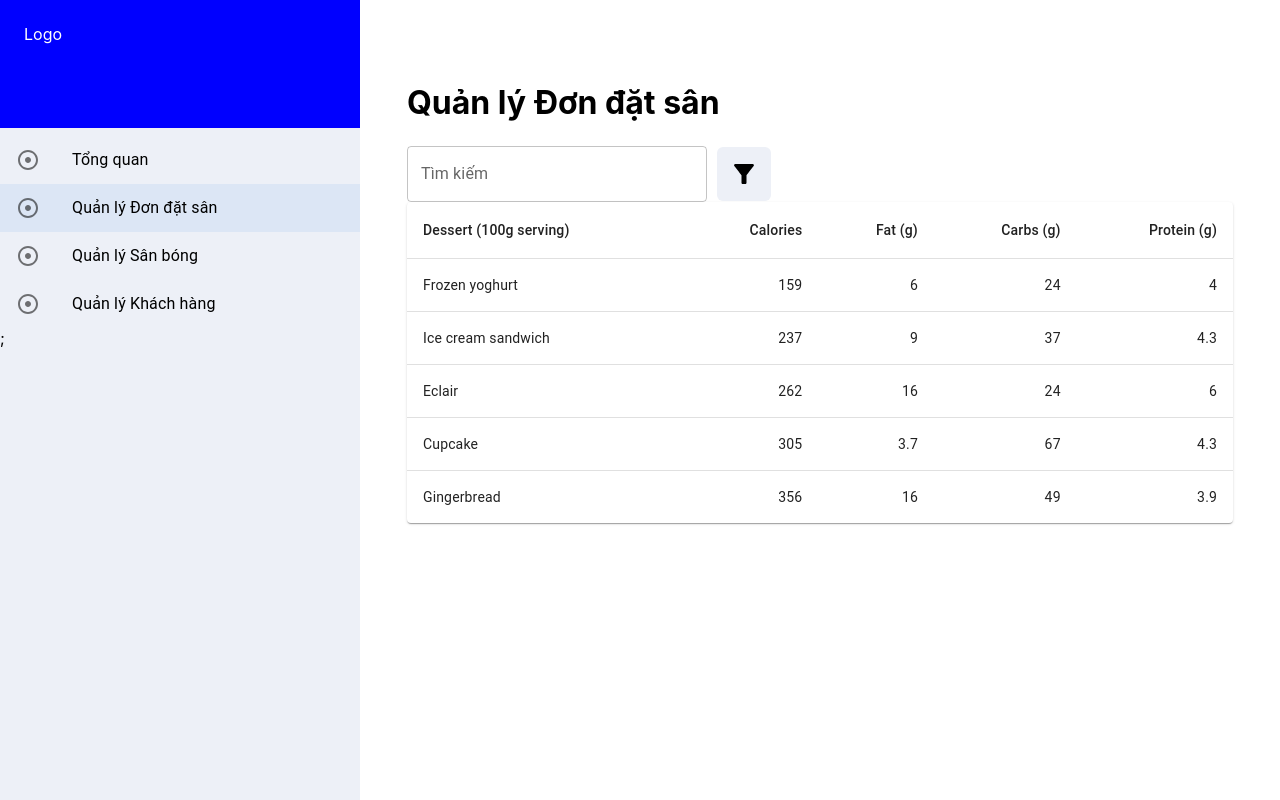
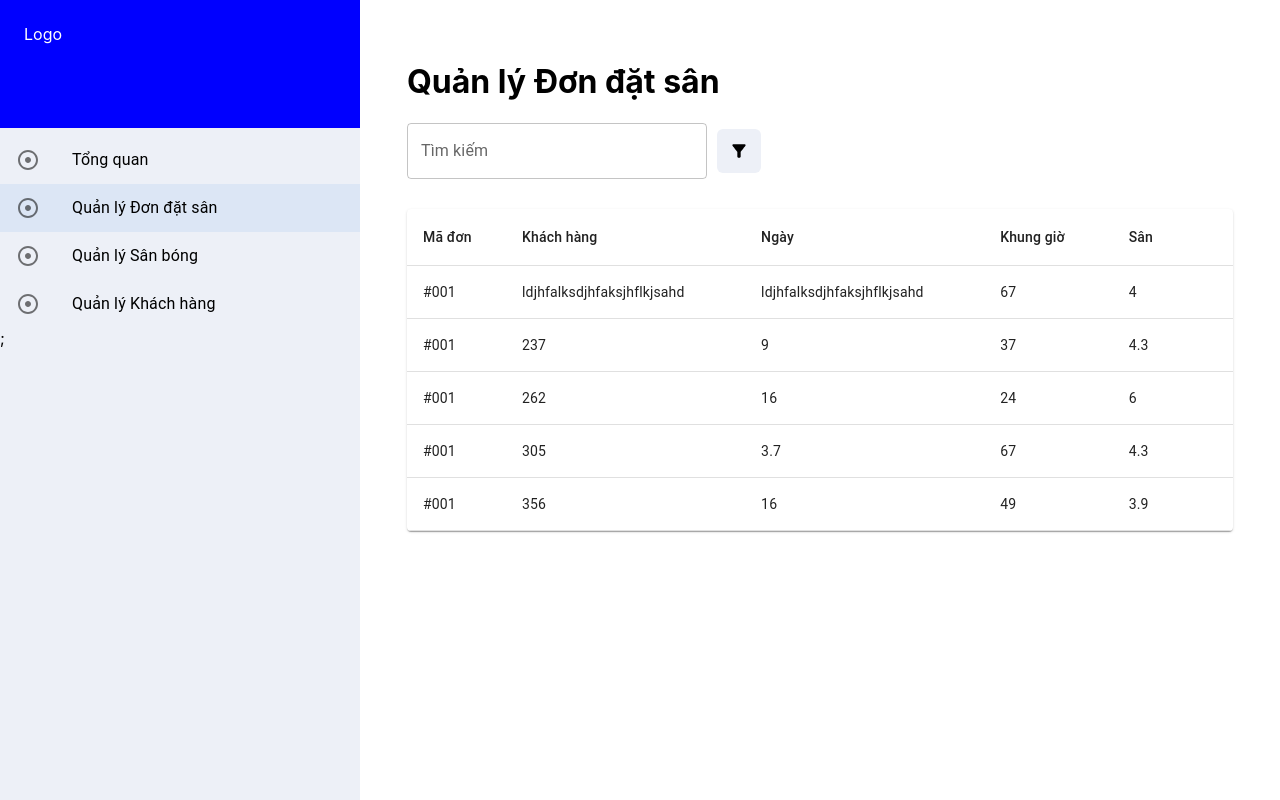
Before and after one commit to tronglt20/pitchfinder-web, a React (Create React App) app: page /order in a window 1280 px wide. Built offline with nearby package versions, Linux system fonts and the light colour scheme.

Commit message:
handle view list order

```diff
--- a/src/Components/sideContent/ContentItemMaterials/header.js
+++ b/src/Components/sideContent/ContentItemMaterials/header.js
@@ -7,6 +7,8 @@ const buttonStyles = {
   lineHeight: "42px",
   letterSpacing: "0em",
   textAlign: "left",
+  margin: 0,
+  marginBottom: "20px",
 };
 
 function Header(props) {
--- /dev/null
+++ b/src/Components/sideContent/ContentItems/Order/orderItem.js
@@ -0,0 +1,26 @@
+import React from "react";
+import { TableRow, TableCell } from "@mui/material";
+
+function OrderItem(props) {
+  return (
+    <TableRow key={props.key}>
+      <TableCell sx={{ width: "100px" }} align="left">
+        {props.orderId}
+      </TableCell>
+      <TableCell sx={{ width: "250px" }} align="left">
+        {props.customer}
+      </TableCell>
+      <TableCell sx={{ width: "250px" }} align="left">
+        {props.date}
+      </TableCell>
+      <TableCell sx={{ width: "150px" }} align="left">
+        {props.times}
+      </TableCell>
+      <TableCell sx={{ width: "150px" }} align="left">
+        {props.pitch}
+      </TableCell>
+    </TableRow>
+  );
+}
+
+export default OrderItem;
--- a/src/Components/sideContent/ContentItems/Order/orderSearch.js
+++ b/src/Components/sideContent/ContentItems/Order/orderSearch.js
@@ -11,7 +11,7 @@ function OrderSearch() {
         alignItems: "center",
       }}
     >
-      <Stack spacing={2} sx={{ width: 300 }}>
+      <Stack spacing={1} sx={{ width: 300 }}>
         <TextField label="Tìm kiếm" />
       </Stack>
       <FilterAltIcon sx={filterIconStyles} />
@@ -20,8 +20,8 @@ function OrderSearch() {
 }
 
 const filterIconStyles = {
-  height: "30px",
-  width: "30px",
+  height: "20px",
+  width: "20px",
   borderRadius: "6px",
   padding: "12px",
   bgcolor: "#EDF0F7",
--- a/src/Components/sideContent/ContentItems/Order/orderTable.js
+++ b/src/Components/sideContent/ContentItems/Order/orderTable.js
@@ -8,46 +8,48 @@ import {
   TableCell,
   TableBody,
 } from "@mui/material";
+import OrderItem from "./orderItem";
 
 function createData(name, calories, fat, carbs, protein) {
   return { name, calories, fat, carbs, protein };
 }
 
 const rows = [
-  createData("Frozen yoghurt", 159, 6.0, 24, 4.0),
-  createData("Ice cream sandwich", 237, 9.0, 37, 4.3),
-  createData("Eclair", 262, 16.0, 24, 6.0),
-  createData("Cupcake", 305, 3.7, 67, 4.3),
-  createData("Gingerbread", 356, 16.0, 49, 3.9),
+  createData(
+    "#001",
+    "ldjhfalksdjhfaksjhflkjsahd",
+    "ldjhfalksdjhfaksjhflkjsahd",
+    67,
+    4.0
+  ),
+  createData("#001", 237, 9.0, 37, 4.3),
+  createData("#001", 262, 16.0, 24, 6.0),
+  createData("#001", 305, 3.7, 67, 4.3),
+  createData("#001", 356, 16.0, 49, 3.9),
 ];
 
 function OrderTable() {
   return (
-    <TableContainer component={Paper}>
+    <TableContainer sx={{ marginTop: "30px" }} component={Paper}>
       <Table sx={{ minWidth: 650 }} aria-label="simple table">
         <TableHead>
-          <TableRow>
-            <TableCell>Dessert (100g serving)</TableCell>
-            <TableCell align="right">Calories</TableCell>
-            <TableCell align="right">Fat&nbsp;(g)</TableCell>
-            <TableCell align="right">Carbs&nbsp;(g)</TableCell>
-            <TableCell align="right">Protein&nbsp;(g)</TableCell>
-          </TableRow>
+          <OrderItem
+            orderId="Mã đơn"
+            customer="Khách hàng"
+            date="Ngày"
+            times="Khung giờ"
+            pitch="Sân"
+          />
         </TableHead>
         <TableBody>
           {rows.map((row) => (
-            <TableRow
-              key={row.name}
-              sx={{ "&:last-child td, &:last-child th": { border: 0 } }}
-            >
-              <TableCell component="th" scope="row">
-                {row.name}
-              </TableCell>
-              <TableCell align="right">{row.calories}</TableCell>
-              <TableCell align="right">{row.fat}</TableCell>
-              <TableCell align="right">{row.carbs}</TableCell>
-              <TableCell align="right">{row.protein}</TableCell>
-            </TableRow>
+            <OrderItem
+              orderId={row.name}
+              customer={row.calories}
+              date={row.fat}
+              times={row.carbs}
+              pitch={row.protein}
+            />
           ))}
         </TableBody>
       </Table>
```
